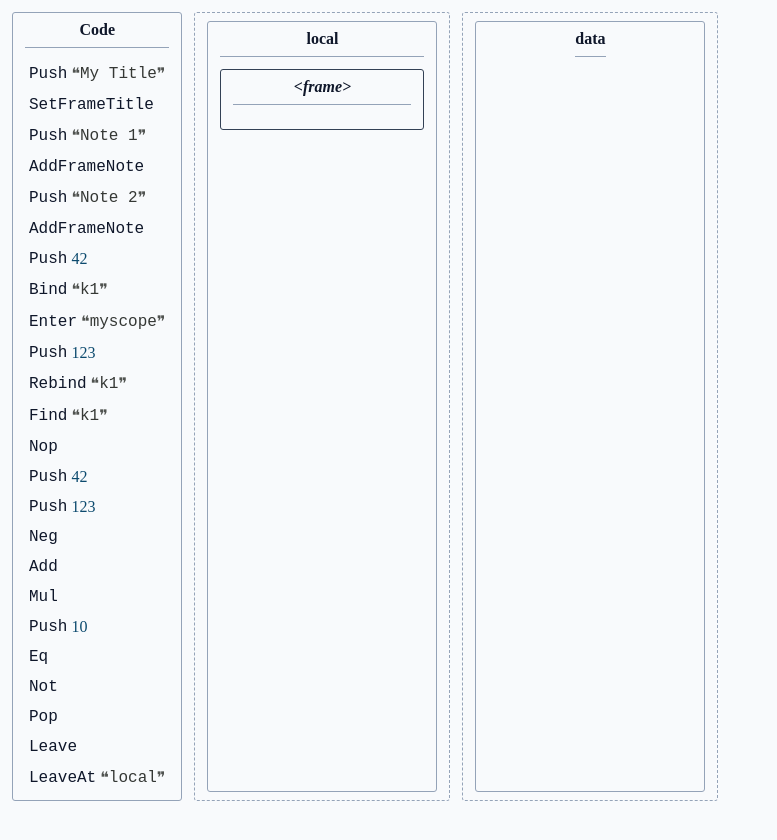
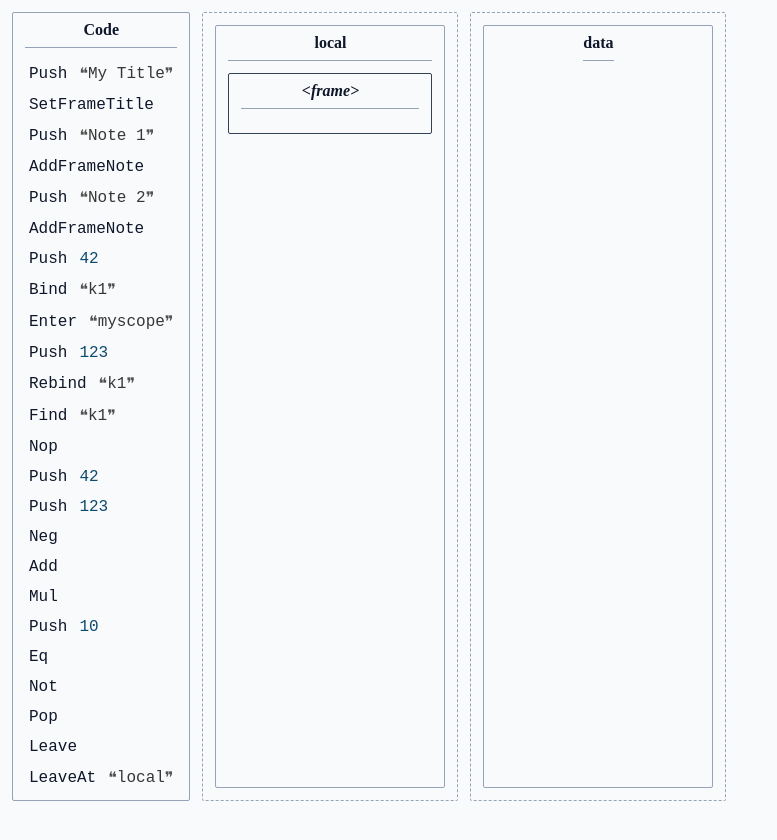
Before and after one commit to marianoguerra/sotano, a website with bundled scripts: page semantic-tutor/index.html in a window 1280 px wide. Shown: the whole page, without its empty margins (0-777 px from the left). Built offline with nearby package versions, Linux system fonts and the light colour scheme.

Commit message:
more style

```diff
--- a/semantic-tutor/style.css
+++ b/semantic-tutor/style.css
@@ -30,7 +30,7 @@
     --size-5: 1.5rem;
     --size-6: 2rem;
 
-    --border-radius: 3px;
+    --border-radius: 2px;
 }
 
 html,
@@ -80,7 +80,7 @@ body {
 
 .stacks,
 .scopes {
-    padding: var(--size-2) var(--size-3);
+    padding: var(--size-3);
     border: var(--size-border) dashed var(--color-border-secondary);
     border-radius: var(--border-radius);
     display: flex;
@@ -144,12 +144,12 @@ body {
 
 .bind-val {
     justify-content: flex-end;
-    font-family: var(--font-mono);
 }
 
 .val {
     display: inline-flex;
     align-items: center;
+    font-family: var(--font-mono);
 }
 
 .val-fn {
@@ -182,7 +182,7 @@ body {
 
 .instr {
     display: flex;
-    gap: var(--size-1);
+    gap: var(--size-3);
     padding: var(--size-1);
     align-items: center;
 }
```
